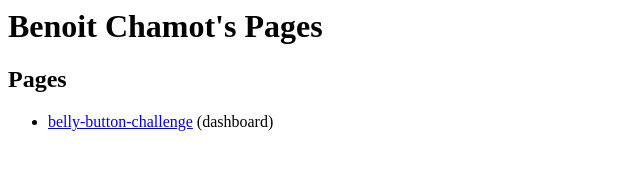
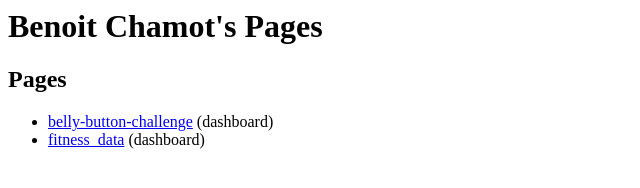
Before and after one commit to benoitchamot/benoitchamot.github.io, a plain HTML site: page index.html in a window 1280 px wide. Shown: the whole page, without its empty margins (0-640 px from the left). Drawn offline with Linux system fonts and the light colour scheme.

Commit message:
Add new project

```diff
--- a/index.html
+++ b/index.html
@@ -2,4 +2,5 @@
 <h2>Pages</h2>
 <ul>
     <li><a href="https://benoitchamot.github.io/belly-button-challenge/">belly-button-challenge</a> (dashboard)</li>
+    <li><a href="https://benoitchamot.github.io/fitness_data/">fitness_data</a> (dashboard)</li>
 </ul>
```
